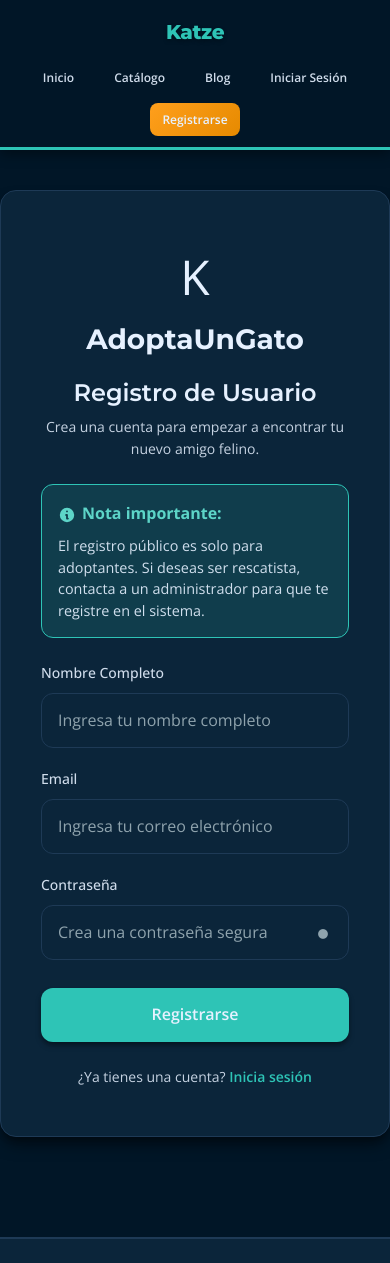
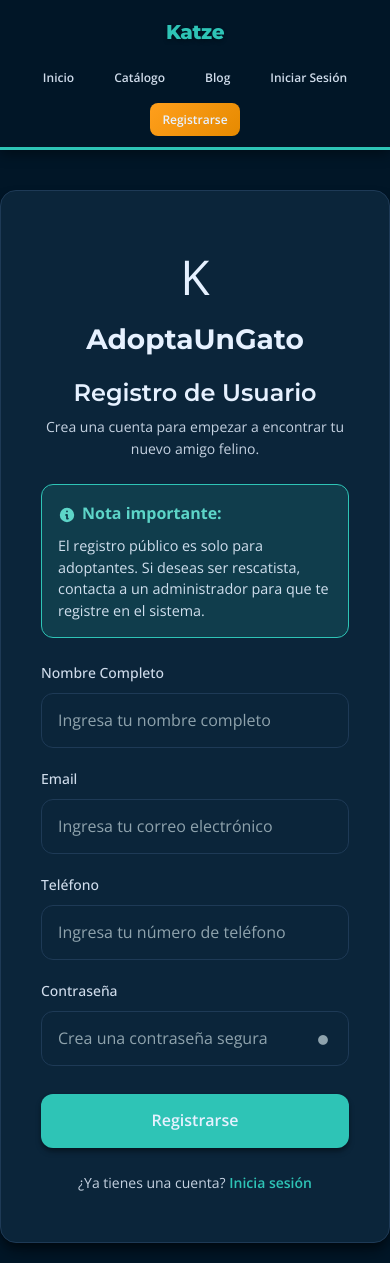
Before and after one commit to joelspa/Katze, a React (Vite) app in the folder frontend/: page /register in a window 390 px wide. Shown: the top 1263 px of the page. Built offline with nearby package versions, Linux system fonts and the light colour scheme; no server answers.

Commit message:
enhance Education page styles and add phone input field in registration form

```diff
--- a/frontend/src/pages/Education.css
+++ b/frontend/src/pages/Education.css
@@ -35,18 +35,26 @@
     font-size: var(--font-size-4xl);
     font-weight: var(--font-weight-bold);
     margin: 0 0 var(--spacing-md) 0;
-    display: flex;
-    align-items: center;
-    justify-content: center;
-    gap: 10px;
     width: 100%;
     text-align: center;
 }
 
+.hero-icon-wrapper {
+    display: flex;
+    align-items: center;
+    justify-content: center;
+    margin-bottom: var(--spacing-md);
+    background: rgba(255, 255, 255, 0.2);
+    width: 64px;
+    height: 64px;
+    border-radius: 50%;
+    backdrop-filter: blur(4px);
+}
+
 .hero-icon {
-    width: 28px;
-    height: 28px;
-    flex-shrink: 0;
+    width: 32px;
+    height: 32px;
+    color: var(--color-white);
 }
 
 .hero-subtitle {
--- a/frontend/src/pages/Education.tsx
+++ b/frontend/src/pages/Education.tsx
@@ -181,10 +181,12 @@ const Education = () => {
             {/* Hero Section */}
             <div className="education-hero">
                 <div className="hero-content">
-                    <h1>
+                    <div className="hero-icon-wrapper">
                         <svg viewBox="0 0 20 20" fill="currentColor" className="hero-icon">
                             <path d="M9 4.804A7.968 7.968 0 005.5 4c-1.255 0-2.443.29-3.5.804v10A7.969 7.969 0 015.5 14c1.669 0 3.218.51 4.5 1.385A7.962 7.962 0 0114.5 14c1.255 0 2.443.29 3.5.804v-10A7.968 7.968 0 0014.5 4c-1.255 0-2.443.29-3.5.804V12a1 1 0 11-2 0V4.804z" />
                         </svg>
+                    </div>
+                    <h1>
                         Blog & Recursos Katze
                     </h1>
                     <p className="hero-subtitle">
--- a/frontend/src/pages/Register.tsx
+++ b/frontend/src/pages/Register.tsx
@@ -104,6 +104,19 @@ const Register = () => {
                     </div>
 
                     <div className="formGroup">
+                        <label htmlFor="phone" className="label">Teléfono</label>
+                        <input
+                            type="tel"
+                            id="phone"
+                            name="phone"
+                            className="input"
+                            placeholder="Ingresa tu número de teléfono"
+                            onChange={handleChange}
+                            required
+                        />
+                    </div>
+
+                    <div className="formGroup">
                         <label htmlFor="password" className="label">Contraseña</label>
                         <div className="input-wrapper">
                             <input
```
